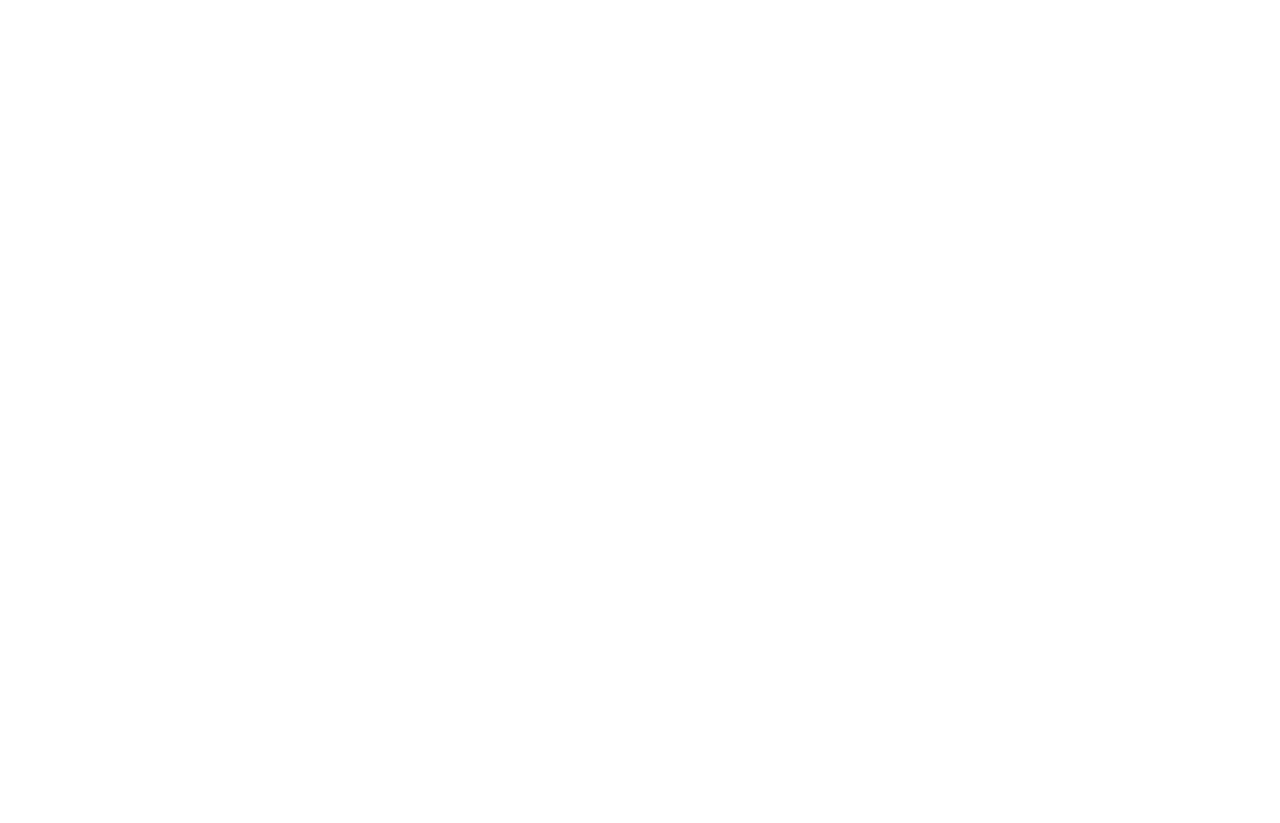
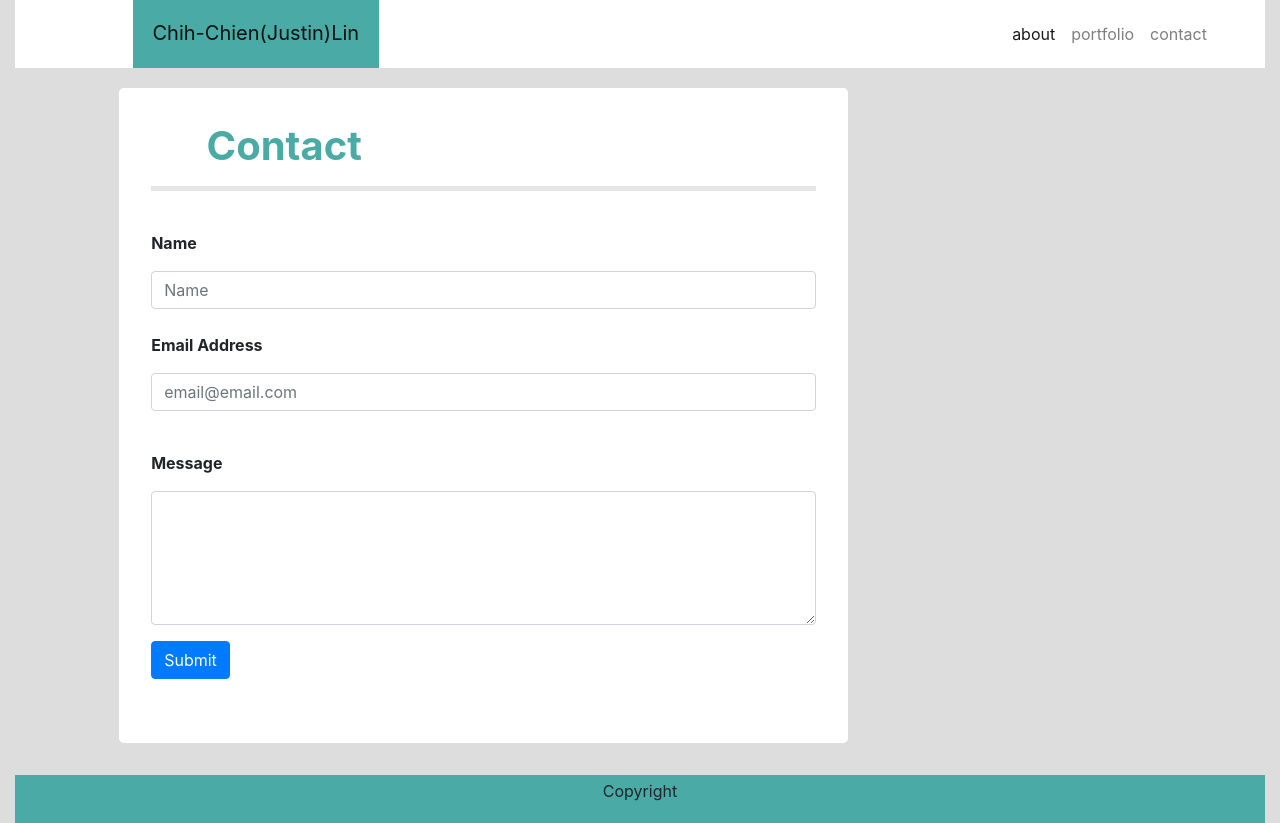
Before and after one commit to Chih-Chien-Lin/Responsive-Portfolio, a plain HTML site: page contact.html in a window 1280 px wide. Before the commit the page ends 800 px from the top, so only its background shows below. Drawn offline with nearby package versions, Linux system fonts and the light colour scheme.

Commit message:
finish contact tab

```diff
--- a/contact.html
+++ b/contact.html
@@ -0,0 +1,103 @@
+<!DOCTYPE html>
+<html>
+<head>
+    <title>responsive-portfolio</title>
+    <!-- We link our html to the Bootstrap CDN -->
+    <link rel="stylesheet" href="https://maxcdn.bootstrapcdn.com/bootstrap/4.0.0/css/bootstrap.min.css">
+    <link rel="stylesheet" href="https://stackpath.bootstrapcdn.com/font-awesome/4.7.0/css/font-awesome.min.css">
+</head>
+<body>
+    <div class='container col-md-12' style="background-color:#dddddd">
+        <nav class="navbar
+                    navbar-expand-lg
+                    navbar-light
+                    bg-white">
+            <!-- Our brand / logo -->
+            <a  class=" navbar-brand
+                        offset-md-1
+                        cl-md-2"
+                style=" padding:20px;
+                        margin-top:-10px;
+                        margin-bottom:-8px;
+                        background-color:#4aaaa5"
+                        href="#">Chih-Chien(Justin)Lin
+            </a>
+
+                <button class="navbar-toggler"
+                        type="button"
+                        data-toggle="collapse"
+                        data-target="#navbarNavDropdown"
+                        aria-controls="navbarNavDropdown"
+                        aria-expanded="false"
+                        aria-label="Toggle navigation">
+
+                    <span class="navbar-toggler-icon"></span>
+                </button>
+
+                <div class = "navbar-nav offset-md-6 cl-md-3">
+                    <li class="nav-item active">
+                        <a class="nav-link" href="index.html">about</a>
+                    </li>
+
+                    <li class="nav-item">
+                        <a class="nav-link" href="portfolio.html">portfolio</a>
+                    </li>
+
+                    <li class="nav-item">
+                        <a class="nav-link" href="contact.html">contact</a>
+                    </li>
+                </div>
+        </nav>
+
+        <div class="jumbotron
+                    offset-md-1
+                    col-md-7
+                    bg-white"
+             style="margin-top:20px">
+
+            <!-- centered text -->
+            <h1 class=" offset-md-1"
+                style=" color:#4aaaa5;
+                        margin-top:-30px"><strong>Contact</strong></h1>
+            <!-- here I reference the following website to create thicker horizontal line -->
+            <!-- https://stackoverflow.com/questions/11577712/hr-tag-in-twitter-bootstrap-not-functioning-correctly -->
+            <hr style="border-width:5px">
+            <br>
+            <form>
+                <p><strong>Name</strong></p>
+                <!-- here create a space for typing name, email, text box -->
+                <!-- https://getbootstrap.com/docs/4.0/components/forms/ -->
+                <input class="form-control"
+                       type="text"
+                       placeholder="Name">
+
+                <br>
+
+                <div class="form-group">
+                    <p><strong>Email Address</strong></p>
+                    <input type="email"
+                           class="form-control"
+                           placeholder="email@email.com">
+                </div>
+
+                <br>
+
+                <div class="form-group">
+                    <p><strong>Message</strong></p>
+                    <textarea class="form-control"
+                              id="exampleFormControlTextarea1"
+                              rows="5"></textarea>
+                </div>
+
+                <button type="submit"
+                        class="btn btn-primary">Submit</button>
+              </form>
+
+        </div>
+        <footer class="footer py-1"
+                style="background-color:#4aaaa5">
+            <p class="text-center">Copyright</p>
+          </footer>
+    </div>
+</body>
+</html>
```
Also changed, not shown: index.html (+33 -9 lines).
